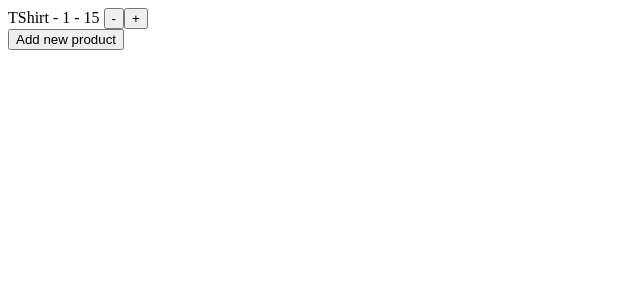
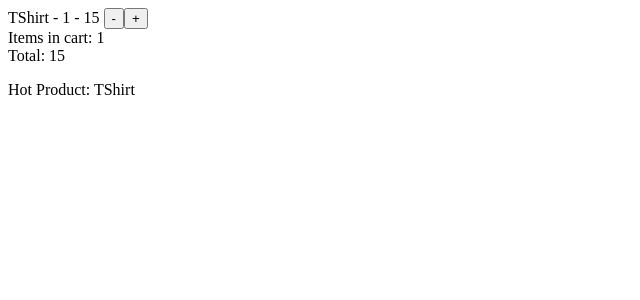
Before and after one commit to tutsprime/learn-pinia, a Vue app: page / in a window 1280 px wide. Shown: the top 300 px of the page, without its empty margins (0-640 px from the left). Built offline with nearby package versions, Linux system fonts and the light colour scheme.

Commit message:
Accessing getters

```diff
--- a/src/App.vue
+++ b/src/App.vue
@@ -4,6 +4,14 @@
     <button @click="product.qty--">-</button>
     <button @click="product.qty++">+</button>
   </div>
+  <div v-if="!isEmpty">
+    Items in cart: {{ count }}
+    <br>
+    Total: {{ total }}
+  </div>
+  <p>
+    Hot Product: {{ hotProduct }}
+  </p>
 </template>
 
 <script>
@@ -12,7 +20,7 @@ import { useCartStore } from "./stores/cart"
 
 export default {
   computed: {
-    ...mapState(useCartStore, ['products'])
+    ...mapState(useCartStore, ['products', 'count', 'total', 'isEmpty', 'hotProduct'])
   }
 }
 </script>
--- a/src/App3.vue
+++ b/src/App3.vue
@@ -3,6 +3,11 @@
     {{ product.name }} - {{ product.qty }} - {{ product.qty * product.price }}
     <button @click="product.qty--">-</button>
     <button @click="product.qty++">+</button>
+  </div>
+  <div v-if="!cart.isEmpty">
+    Items in cart: {{ cart.count }}
+    <br>
+    Total: {{ cart.total }}
   </div>
   <button @click="addProduct">Add new product</button>
 </template>
--- a/src/main.js
+++ b/src/main.js
@@ -1,6 +1,6 @@
 import { createApp } from 'vue'
 import { createPinia } from 'pinia'
-import App from './App3.vue'
+import App from './App.vue'
 
 const app = createApp(App)
 
--- a/src/stores/cart.js
+++ b/src/stores/cart.js
@@ -1,4 +1,5 @@
 import { defineStore } from "pinia";
+import { useSingleCartStore } from "./single-cart";
 
 export const useCartStore = defineStore("cartStore", {
     state: () => ({
@@ -18,6 +19,10 @@ export const useCartStore = defineStore("cartStore", {
         },
         isEmpty () {
             return this.count < 1;
+        },
+        hotProduct () {
+            const otherCart = useSingleCartStore();
+            return otherCart.hotProduct
         }
     }
 })
--- a/src/stores/single-cart.js
+++ b/src/stores/single-cart.js
@@ -5,5 +5,10 @@ export const useSingleCartStore = defineStore("singleCartStore", {
         name: "TShirt",
         price: 15,
         qty: 1
-    })
+    }),
+    getters: {
+        hotProduct () {
+            return this.name;
+        }
+    }
 })
```
